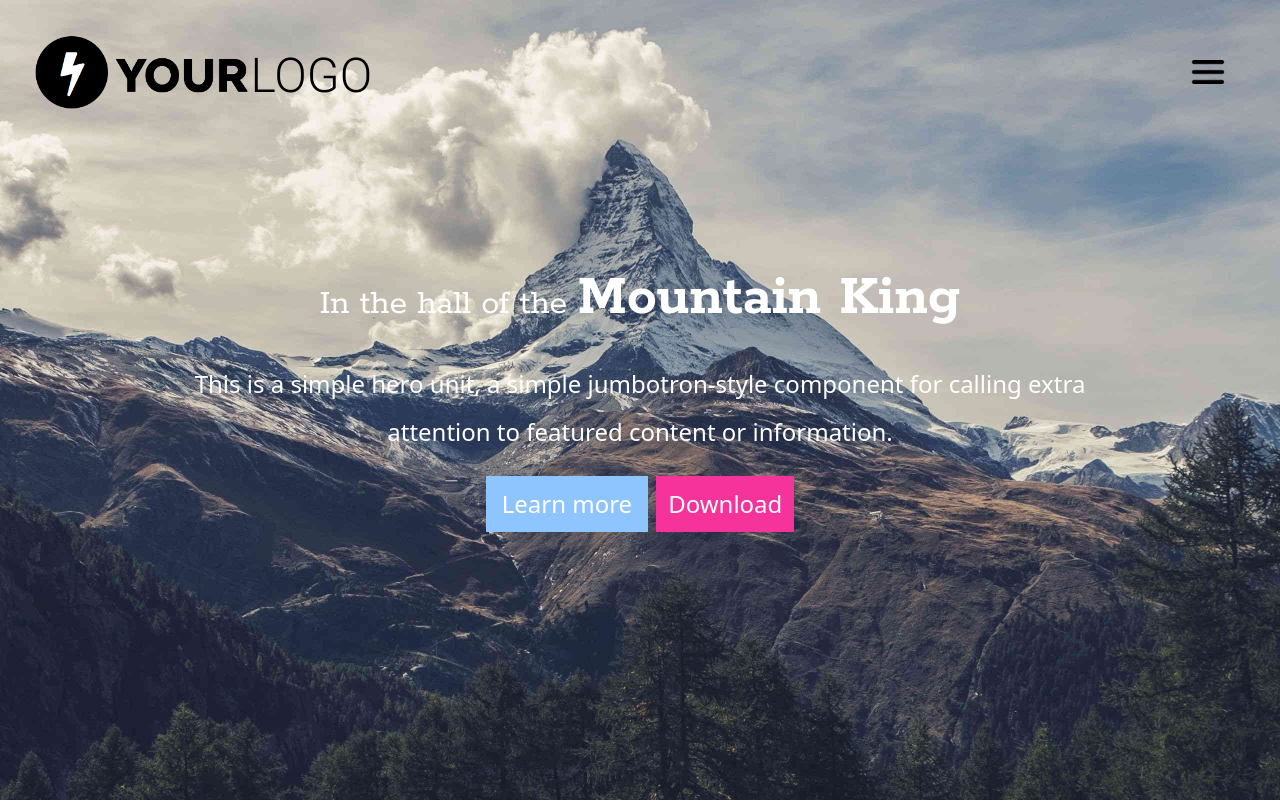
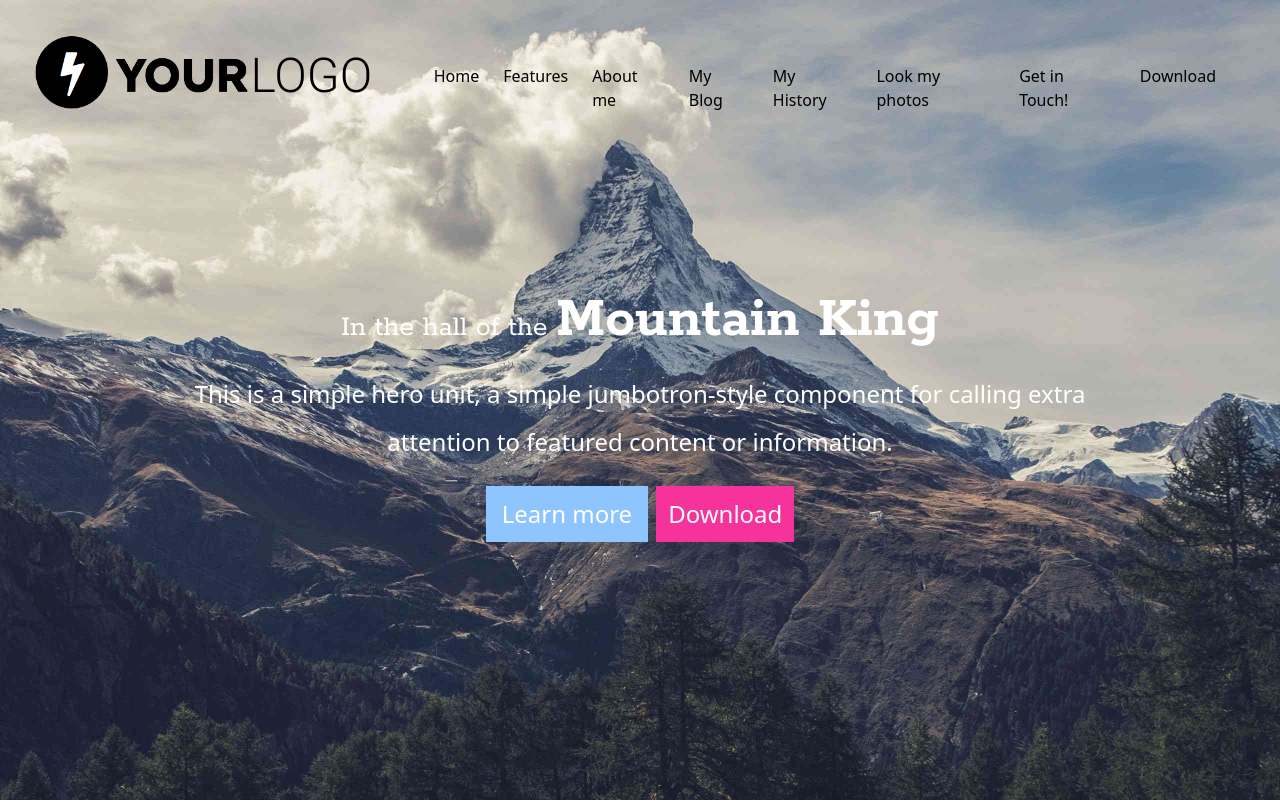
Before and after one commit to anch365/mountain-king, a website: page index.html in a window 1280 px wide. Shown: the top 802 px of the page. Drawn offline with Linux system fonts and the light colour scheme.

Commit message:
Rafinement de la maquette

```diff
--- a/index.html
+++ b/index.html
@@ -22,7 +22,7 @@
 
   <body>
     <!-- l'entête -->
-    <header class="fixed top-0 left-0 right-0 flex flex-row justify-between ">
+    <header class="fixed top-0 left-0 right-0 flex flex-row justify-between">
       <div class="flex flex-row pl-8">
         <img
           src="./assets/your_logo.png"
@@ -38,6 +38,7 @@
       </div>
 
       <!-- menu burger -->
+      <div class="lg:hidden">
         <div
           id="fond-sombre"
           class="fixed top-0 right-0 left-0 bottom-0 bg-black/60 hidden"
@@ -62,6 +63,19 @@
           id="menub"
           class="w-9 h-9 m-9 md:w-12 md:h-12 md:m-12"
         />
+      </div>
+
+      <!-- MEENU DESKTOP -->
+      <div class="hidden lg:flex lg:flex-row gap-6 p-16">
+        <a href="#home">Home</a>
+        <a href="#features">Features</a>
+        <a href="#about">About me</a>
+        <a href="#blog">My Blog</a>
+        <a href="#history">My History</a>
+        <a href="#photos">Look my photos</a>
+        <a href="#touch">Get in Touch!</a>
+        <a href="#download">Download</a>
+      </div>
     </header>
     <main>
       <section
@@ -69,26 +83,28 @@
         class="flex flex-col justify-center items-center bg-[url('/assets/bg_header.jpg')] bg-cover h-screen lg:px-32"
       >
         <!-- l'écriture du dessus de bg -->
-        <div class="flex flex-col gap-8 text-center p-12 py-12 lg:px-3">
-          <div class="text-4xl text-white rokkitt">
+        <div class="flex flex-col gap-5 text-center pt-8 px-7 lg:px-3">
+          <div class="text-3xl text-white rokkitt">
             <h2>
               In the hall of the
-              <strong class="text-4xl md:text-6xl">Mountain King</strong>
+              <strong class="text-3xl md:text-6xl">Mountain King</strong>
             </h2>
           </div>
-          <div class="flex flex-col gap-5">
-            <p class="text-xl/12 font-thin text-white md:text-2xl/12">
+          <!-- <div class="flex flex-col"> -->
+          <p class="text-xl font-thin text-white md:text-2xl/12">
             This is a simple hero unit, a simple jumbotron-style component for
             calling extra attention to featured content or information.
           </p>
 
           <nav
-              class="flex flex-col items-center text-white font-light md:flex-row md:gap-2 justify-center"
+            class="flex flex-col items-center gap-2 text-white font-light md:flex-row md:gap-2 justify-center"
           >
             <button class="text-2xl bg-blue-300 py-3 px-4">Learn more</button>
-              <button id="loading" class="text-2xl bg-pink-500 p-3">Download</button>
+            <button id="download" class="text-2xl bg-pink-500 p-3">
+              Download
+            </button>
           </nav>
-          </div>
+          <!-- </div> -->
         </div>
       </section>
 
@@ -342,7 +358,6 @@
 
       <!-- Les campagnes -->
       <section
-        id="touch"
         class="py-12 md:px-12 md:flex md:flex-wrap md:items-center lg:flex-row lg:justify-center lg:items-center lg:px-32"
       >
         <img
@@ -383,7 +398,7 @@
       </section>
 
       <section
-        id="download"
+        id="touch"
         class="text-white bg-[url('/assets/bg_newsletter.jpg')] bg-cover"
       >
         <div
@@ -419,7 +434,6 @@
     </main>
 
     <footer
-
       class="flex flex-col gap-8 px-6 py-12 bg-gray-green text-white lg:px-32"
     >
       <h2 class="text-5xl rokkitt">Your Logo</h2>
```
Also changed, not shown: style.css. Lines whose indentation alone changed are shown as unchanged.
